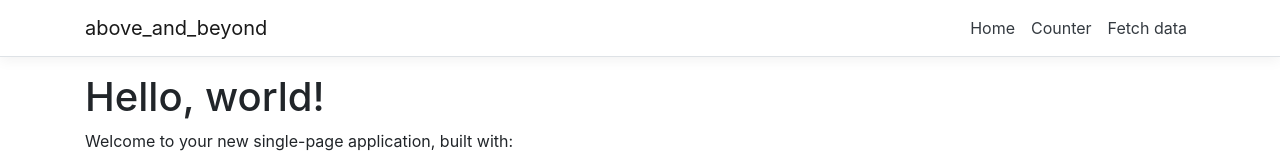
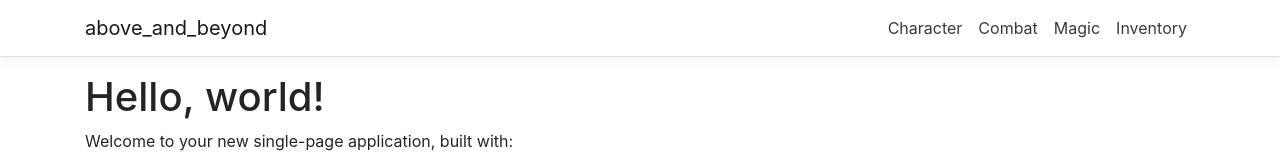
Before and after one commit to WhiskeyJack96/above-and-beyond, a React (Create React App) app in the folder ClientApp/: page / in a window 1280 px wide. Shown: the top 160 px of the page. Built offline with nearby package versions, Linux system fonts and the light colour scheme.

Commit message:
ChangeRoutes | Changed route text and added an additional route

```diff
--- a/ClientApp/src/App.js
+++ b/ClientApp/src/App.js
@@ -12,8 +12,9 @@ export default class App extends Component {
     return (
       <Layout>
         <Route exact path='/' component={Home} />
-        <Route path='/counter' component={Counter} />
-        <Route path='/fetch-data' component={FetchData} />
+        <Route path='/combat' component={Counter} />
+        <Route path='/magic' component={FetchData} />
+        <Route path='/inventory' component={FetchData} />
       </Layout>
     );
   }
--- a/ClientApp/src/components/NavMenu.js
+++ b/ClientApp/src/components/NavMenu.js
@@ -31,13 +31,16 @@ export class NavMenu extends Component {
             <Collapse className="d-sm-inline-flex flex-sm-row-reverse" isOpen={!this.state.collapsed} navbar>
               <ul className="navbar-nav flex-grow">
                 <NavItem>
-                  <NavLink tag={Link} className="text-dark" to="/">Home</NavLink>
+                  <NavLink tag={Link} className="text-dark" to="/">Character</NavLink>
                 </NavItem>
                 <NavItem>
-                  <NavLink tag={Link} className="text-dark" to="/counter">Counter</NavLink>
+                  <NavLink tag={Link} className="text-dark" to="/combat">Combat</NavLink>
                 </NavItem>
                 <NavItem>
-                  <NavLink tag={Link} className="text-dark" to="/fetch-data">Fetch data</NavLink>
+                  <NavLink tag={Link} className="text-dark" to="/magic">Magic</NavLink>
+                </NavItem>
+                <NavItem>
+                  <NavLink tag={Link} className="text-dark" to="/inventory">Inventory</NavLink>
                 </NavItem>
               </ul>
             </Collapse>
```
